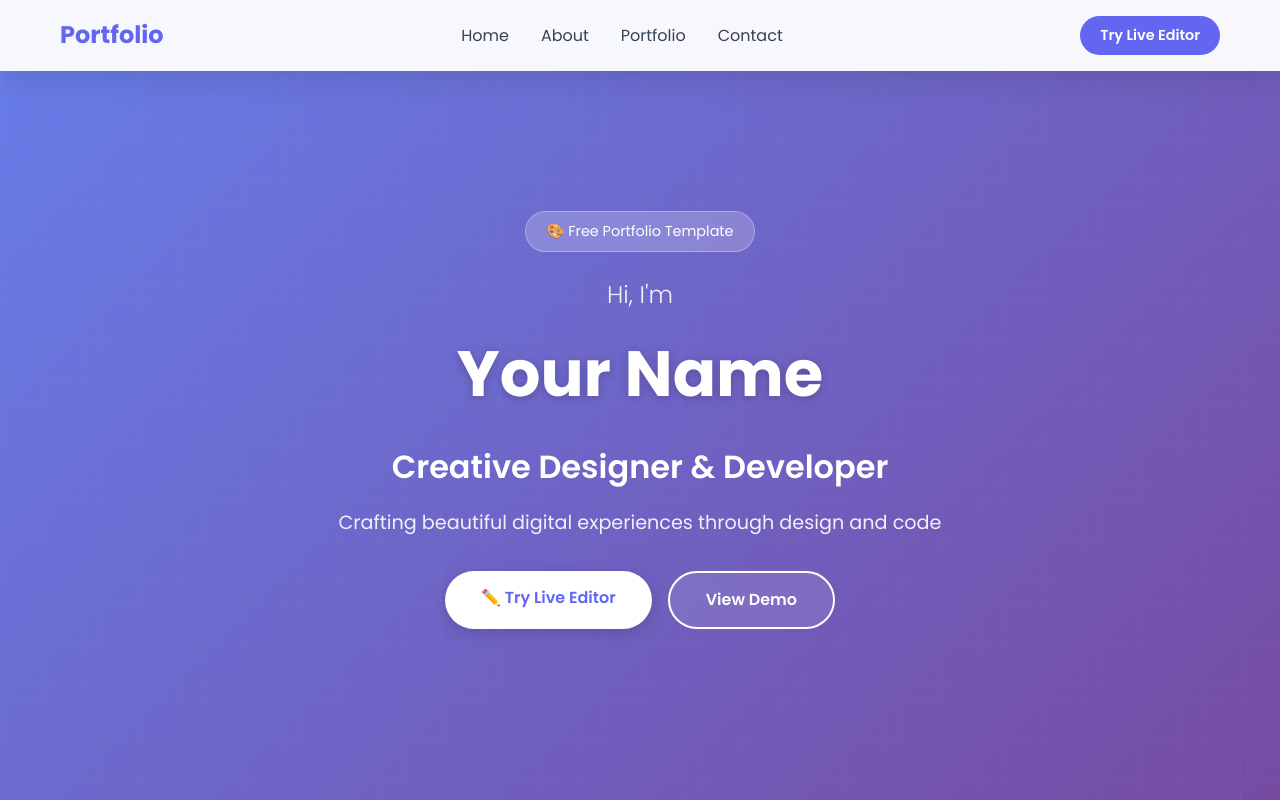
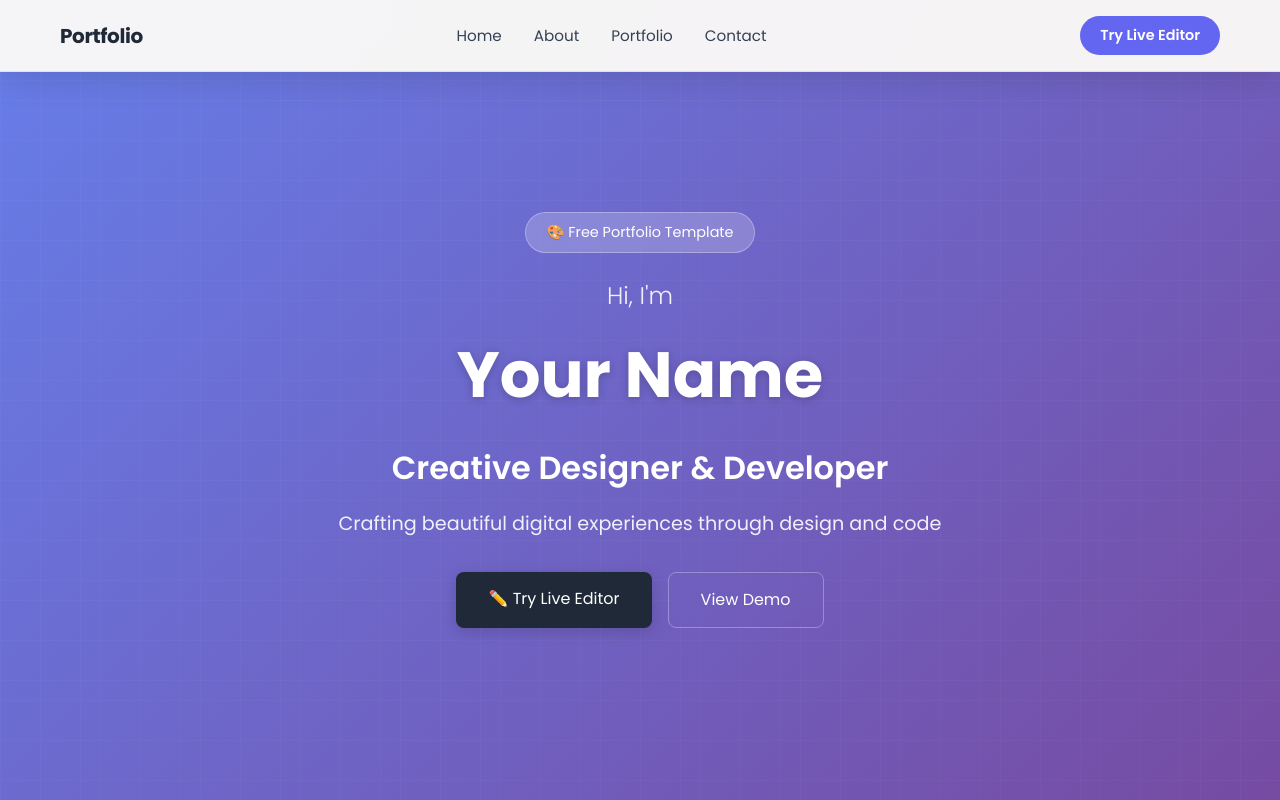
Before and after one commit to andieyey/creatives-portfolio, a plain HTML site: page template.html in a window 1280 px wide. Shown: the top 800 px of the page. Drawn offline with Linux system fonts and the light colour scheme.

Commit message:
style: remove icon decorations and unify design system
- Remove emoji icons from feature cards, navigation, and UI elements
- Update color palette for consistency (dark: #0f172a, cream: #fdfbf7)
- Unify typography with consistent font weights and spacing
- Modernize button styles with 8px border radius
- Add editor panel layout adjustments with margin-right
- Improve visual hierarchy across all components

```diff
--- a/editor-styles.css
+++ b/editor-styles.css
@@ -54,17 +54,13 @@
     animation: fadeIn 0.3s ease;
 }
 
-.onboarding-icon {
-    font-size: 4rem;
-    margin-bottom: 1.5rem;
-}
-
 .onboarding-modal h2 {
     font-size: 1.75rem;
     font-weight: 700;
     color: #0f172a;
     margin-bottom: 1rem;
     letter-spacing: -0.02em;
+    margin-top: 1rem;
 }
 
 .onboarding-modal p {
@@ -123,6 +119,7 @@
     height: 100vh;
     background: #fdfbf7;
     border-left: 1px solid rgba(15, 23, 42, 0.08);
+    box-shadow: -2px 0 20px rgba(0, 0, 0, 0.05);
     z-index: 2000;
     overflow-y: auto;
     transition: transform 0.4s cubic-bezier(0.4, 0, 0.2, 1);
@@ -150,16 +147,12 @@
     gap: 0.75rem;
 }
 
-.editor-logo {
-    font-size: 1.5rem;
-}
-
 .editor-header h2 {
     margin: 0;
     font-size: 1.1rem;
-    font-weight: 600;
+    font-weight: 700;
     color: #0f172a;
-    letter-spacing: -0.01em;
+    letter-spacing: -0.02em;
 }
 
 .editor-close {
@@ -752,9 +745,29 @@
     background: white;
 }
 
+/* Adjust portfolio content when editor is open */
+body:not(.editor-collapsed) .navbar,
+body:not(.editor-collapsed) .hero,
+body:not(.editor-collapsed) .about,
+body:not(.editor-collapsed) .portfolio,
+body:not(.editor-collapsed) .contact,
+body:not(.editor-collapsed) .footer {
+    margin-right: 380px;
+    transition: margin-right 0.4s cubic-bezier(0.4, 0, 0.2, 1);
+}
+
 /* Responsive */
 @media (max-width: 768px) {
     .editor-panel {
         width: 100%;
     }
+
+    body:not(.editor-collapsed) .navbar,
+    body:not(.editor-collapsed) .hero,
+    body:not(.editor-collapsed) .about,
+    body:not(.editor-collapsed) .portfolio,
+    body:not(.editor-collapsed) .contact,
+    body:not(.editor-collapsed) .footer {
+        margin-right: 0;
+    }
 }
--- a/landing-styles.css
+++ b/landing-styles.css
@@ -63,13 +63,9 @@ body {
     align-items: center;
     gap: 0.5rem;
     font-size: 1.25rem;
-    font-weight: 600;
+    font-weight: 700;
     color: var(--dark);
     letter-spacing: -0.02em;
-}
-
-.logo-icon {
-    font-size: 1.8rem;
 }
 
 .nav-menu {
@@ -468,12 +464,6 @@ body {
     transform: translateY(-8px);
     border-color: rgba(15, 23, 42, 0.15);
     box-shadow: 0 20px 40px rgba(15, 23, 42, 0.08);
-}
-
-.feature-icon {
-    font-size: 2.5rem;
-    margin-bottom: 1.25rem;
-    opacity: 0.9;
 }
 
 .feature-card h3 {
--- a/styles.css
+++ b/styles.css
@@ -8,11 +8,13 @@
 :root {
     --primary-color: #6366f1;
     --secondary-color: #8b5cf6;
-    --dark-color: #1f2937;
-    --light-color: #f9fafb;
+    --dark-color: #0f172a;
+    --secondary-dark: #334155;
+    --light-color: #fdfbf7;
     --text-color: #374151;
-    --text-light: #6b7280;
+    --text-light: #64748b;
     --white: #ffffff;
+    --gray-light: #f1f5f9;
     --shadow: 0 10px 30px rgba(0, 0, 0, 0.1);
     --shadow-lg: 0 20px 60px rgba(0, 0, 0, 0.15);
     --transition: all 0.3s ease;
@@ -40,9 +42,10 @@ body {
     position: fixed;
     top: 0;
     width: 100%;
-    background: rgba(255, 255, 255, 0.95);
-    backdrop-filter: blur(10px);
-    box-shadow: 0 2px 20px rgba(0, 0, 0, 0.08);
+    background: rgba(253, 251, 247, 0.95);
+    backdrop-filter: blur(20px);
+    border-bottom: 1px solid rgba(15, 23, 42, 0.08);
+    box-shadow: 0 2px 20px rgba(0, 0, 0, 0.05);
     z-index: 1000;
     transition: var(--transition);
 }
@@ -57,10 +60,11 @@ body {
 }
 
 .logo a {
-    font-size: 1.5rem;
+    font-size: 1.25rem;
     font-weight: 700;
-    color: var(--primary-color);
+    color: var(--dark-color);
     text-decoration: none;
+    letter-spacing: -0.02em;
 }
 
 .nav-menu {
@@ -70,9 +74,10 @@ body {
 }
 
 .nav-link {
-    color: var(--text-color);
+    color: var(--secondary-dark);
     text-decoration: none;
-    font-weight: 500;
+    font-weight: 400;
+    font-size: 0.95rem;
     transition: var(--transition);
     position: relative;
 }
@@ -84,7 +89,7 @@ body {
     left: 0;
     width: 0;
     height: 2px;
-    background: var(--primary-color);
+    background: var(--dark-color);
     transition: var(--transition);
 }
 
@@ -93,7 +98,7 @@ body {
 }
 
 .nav-link:hover {
-    color: var(--primary-color);
+    color: var(--dark-color);
 }
 
 .hamburger {
@@ -210,11 +215,12 @@ body {
 }
 
 .btn {
-    padding: 14px 36px;
-    border-radius: 50px;
+    padding: 14px 32px;
+    border-radius: 8px;
     text-decoration: none;
-    font-weight: 600;
-    transition: all 0.4s cubic-bezier(0.4, 0, 0.2, 1);
+    font-weight: 500;
+    font-size: 1rem;
+    transition: all 0.3s cubic-bezier(0.4, 0, 0.2, 1);
     display: inline-block;
     position: relative;
     overflow: hidden;
@@ -239,28 +245,28 @@ body {
 }
 
 .btn-primary {
-    background: var(--white);
-    color: var(--primary-color);
+    background: var(--dark-color);
+    color: var(--white);
     box-shadow: 0 4px 15px rgba(0, 0, 0, 0.15);
 }
 
 .btn-primary:hover {
-    transform: translateY(-3px);
-    box-shadow: 0 8px 25px rgba(99, 102, 241, 0.3);
+    background: var(--secondary-dark);
+    transform: translateY(-2px);
+    box-shadow: 0 8px 25px rgba(15, 23, 42, 0.2);
 }
 
 .btn-secondary {
-    background: rgba(255, 255, 255, 0.1);
+    background: transparent;
     color: var(--white);
-    border: 2px solid var(--white);
+    border: 1px solid rgba(255, 255, 255, 0.3);
     backdrop-filter: blur(10px);
 }
 
 .btn-secondary:hover {
-    background: var(--white);
-    color: var(--primary-color);
-    transform: translateY(-3px);
-    box-shadow: 0 8px 25px rgba(255, 255, 255, 0.3);
+    background: rgba(255, 255, 255, 0.1);
+    border-color: var(--white);
+    transform: translateY(-2px);
 }
 
 /* About Section */
@@ -271,9 +277,11 @@ body {
 
 .section-title {
     font-size: 2.5rem;
+    font-weight: 600;
     text-align: center;
     margin-bottom: 1rem;
     color: var(--dark-color);
+    letter-spacing: -0.02em;
 }
 
 .section-subtitle {
@@ -281,6 +289,7 @@ body {
     color: var(--text-light);
     margin-bottom: 3rem;
     font-size: 1.1rem;
+    font-weight: 400;
 }
 
 .about-content {
```
